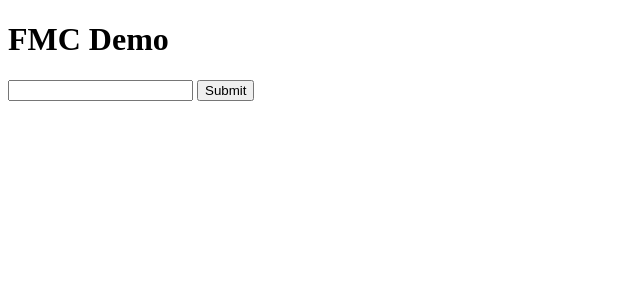
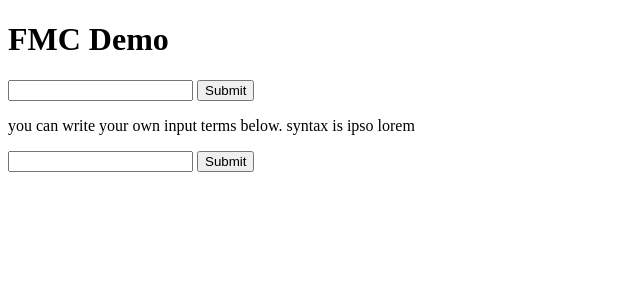
Before and after one commit to Daid13/FMC, a Flask app: page / in a window 1280 px wide. Shown: the top 300 px of the page, without its empty margins (0-640 px from the left). Run offline with Flask 3, Linux system fonts and the light colour scheme.

Commit message:
rough draft

```diff
--- a/app.py
+++ b/app.py
@@ -29,10 +29,16 @@ def start():
 
 @app.route("/input/", methods=["GET"])
 def input():
-    inp = request.args.get(
-        "input"
-    )  # possibly add extra step of going via dict to get actual start term
-    return redirect(url_for("home", inp=inp))
+    if request.args.get("input"):
+        inp = request.args.get(
+            "input"
+        )  # possibly add extra step of going via dict to get actual start term
+        return redirect(url_for("home", inp=inp))
+    else:
+        inp=request.args.get("term_input")
+        print(inp)
+        inp=terms.base_parse(inp)
+        print(inp)
 
 
 @app.route("/home/<inp>/", methods=["GET", "POST"])
--- a/templates/input.html
+++ b/templates/input.html
@@ -17,5 +17,15 @@
         </form>
 
     </p>
+    <p>
+        you can write your own input terms below.
+        syntax is ipso lorem
+        <form action = "/input/" method = "get">
+            <input type="text" name="term_input">
+            <input type="submit">
+
+        </form>
+    </p>
+
 
 </body>
```
